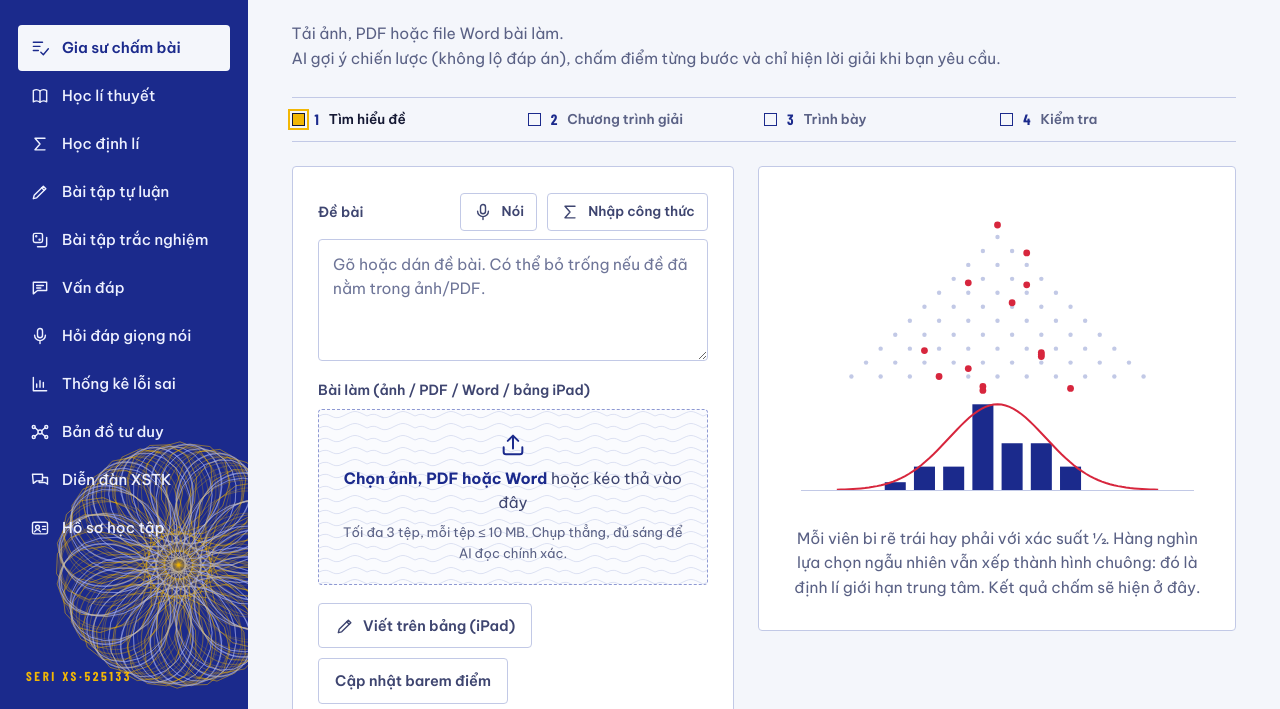
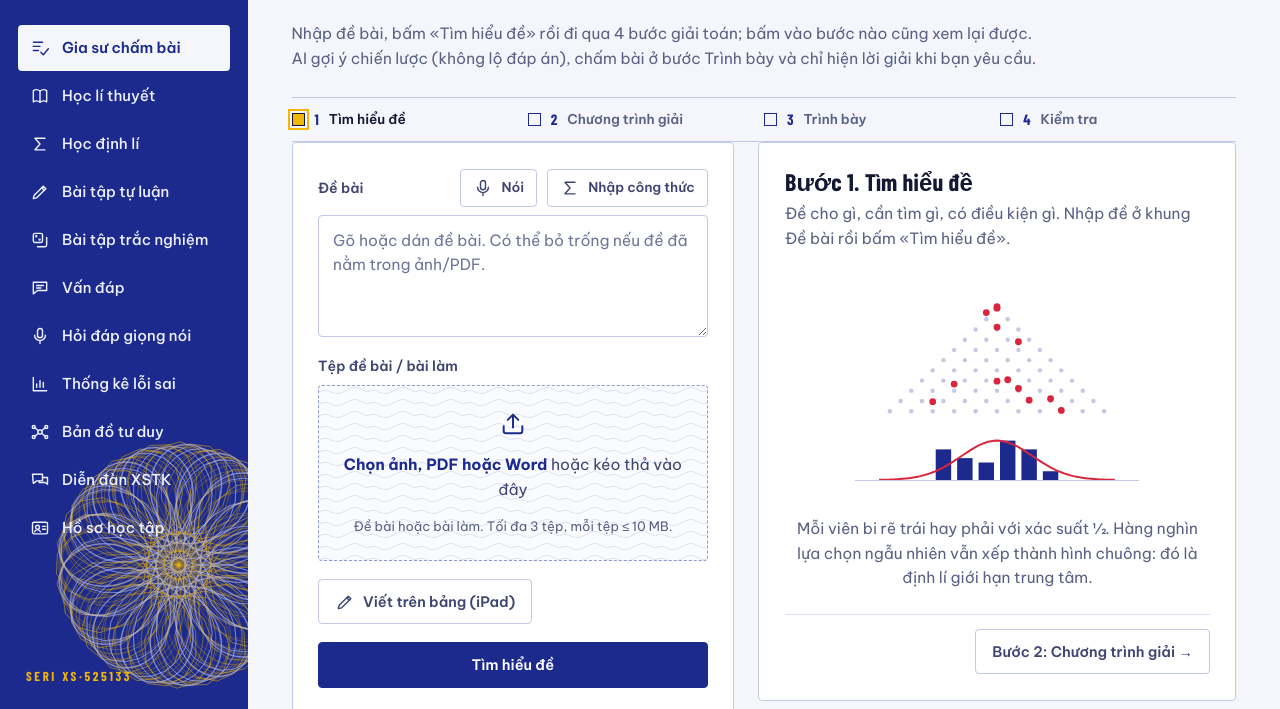
Before and after one commit to huy8791978/XSTK-ai-tutor-nhom-5, a website with bundled scripts: page public/index.html in a window 1280 px wide. Shown: the part 91-800 px from the top of the page. Built offline with nearby package versions, Linux system fonts and the light colour scheme; a web font is replaced by a local one.

Commit message:
Chấm bài: sắp xếp lại theo 4 bước Polya, bấm quay lại bước nào cũng xem được
- Khung trái chỉ còn đề bài, tệp, bảng iPad và một nút chính «Tìm hiểu đề»
- Thanh 4 bước ở trên cùng, bấm được mọi lúc; mỗi bước giữ nội dung của nó
- «Chấm điểm» và barem nằm ở bước 3 Trình bày; lời giải chi tiết ở bước 4
- Trên điện thoại, bấm một bước tự cuộn tới nội dung bước đó

Co-Authored-By: Claude Opus 5.5 <noreply@anthropic.com>

```diff
--- a/public/css/app.css
+++ b/public/css/app.css
@@ -537,3 +537,14 @@ a.row.thread-row small { display: inline; }
 .file.file-doc img { width: 44px; height: 44px; border-radius: 6px; flex: none; }
 /* A typed value on the CASIO (e.g. 0.95, 1-0.05): light key, may wrap on narrow screens */
 kbd.key.val { background: var(--paper); color: var(--ink); border: 1px solid var(--ink); white-space: normal; height: auto; min-height: 30px; padding: 4px 8px; overflow-wrap: anywhere; }
+
+/* Tutor: problem on the left, the 4 Polya steps as tabs on the right; every tab stays clickable */
+.btn-block { width: 100%; justify-content: center; }
+.work.tutor .panel.stack { gap: 18px; }
+.tutor-steps { margin: 0 0 24px; }
+.tutor-steps button { font-size: 13.5px; }
+.step-pane > h2 { margin: 0 0 6px; }
+.step-pane > .muted { margin: 0 0 14px; }
+.step-pane > .btn-row { margin-bottom: 14px; }
+.step-pane .empty canvas { max-width: 300px; }
+.step-pane .stage-nav { border-top: 1px solid var(--rule); padding-top: 14px; }
--- a/public/js/i18n.js
+++ b/public/js/i18n.js
@@ -99,6 +99,14 @@ const DICT = {
   'Tải ảnh, PDF hoặc Word bài mẫu': 'Upload a photo, PDF or Word sample', 'Đọc to': 'Read aloud', 'Dừng đọc': 'Stop reading', 'Đọc to bài làm': 'Read the work aloud',
   'Xem chữ đã đọc từ tệp': 'Show the text read from the file', 'Đính kèm ảnh/PDF/Word': 'Attach photo/PDF/Word',
   'Hãy tải ảnh/PDF/Word bài làm hoặc viết trên bảng để AI chấm.': 'Upload a photo/PDF/Word file or write on the board so the AI can grade it.',
+  'Nhập đề bài, bấm «Tìm hiểu đề» rồi đi qua 4 bước giải toán; bấm vào bước nào cũng xem lại được. AI gợi ý chiến lược (không lộ đáp án), chấm bài ở bước Trình bày và chỉ hiện lời giải khi bạn yêu cầu.': 'Enter the problem, press «Understand», then go through the 4 problem-solving steps; click any step to see it again. The AI suggests a strategy (never the answer), grades your work in the Carry out step, and shows the solution only when you ask.',
+  'Tệp đề bài / bài làm': 'Problem / work file', 'Đề bài hoặc bài làm. Tối đa 3 tệp, mỗi tệp ≤ 10 MB.': 'Problem or your work. Up to 3 files, 10 MB each.',
+  'Đề cho gì, cần tìm gì, có điều kiện gì. Nhập đề ở khung Đề bài rồi bấm «Tìm hiểu đề».': 'What is given, what to find, which conditions. Enter the problem and press «Understand».',
+  'Hướng đi và kiến thức cần dùng, không có đáp số.': 'The way forward and the knowledge to use, without the answer.',
+  'Tự trình bày lời giải, tải ảnh/PDF/Word hoặc viết trên bảng ở khung Đề bài, rồi bấm «Chấm điểm».': 'Write your solution, upload a photo/PDF/Word file or use the board, then press «Grade it».',
+  'Kiểm tra lại kết quả, xem lời giải đầy đủ, cách bấm máy CASIO và bài tương tự.': 'Check your result, see the full solution, the CASIO key steps and similar problems.',
+  'Xem chương trình giải': 'See the plan', 'Xem lời giải chi tiết': 'See the detailed solution', 'Barem điểm': 'Marking scheme',
+  'Đang xây dựng chương trình giải…': 'Building the plan…', 'Đề bài và bài làm': 'Problem and work', 'Bốn bước giải toán': 'Four problem-solving steps',
   'Trình duyệt này không có giọng đọc.': 'This browser has no speech voice.', 'Đang đọc tệp…': 'Reading the file…',
   'Tệp không có chữ để đọc.': 'The file has no text to read.', 'Không đọc được tệp.': 'Could not read the file.',
   'Đính kèm ảnh, PDF hoặc Word bài làm': 'Attach a photo, PDF or Word file of your work', 'Tối đa 3 tệp, mỗi tệp ≤ 10 MB.': 'Up to 3 files, 10 MB each.',
--- a/public/js/views/tutor.js
+++ b/public/js/views/tutor.js
@@ -1,5 +1,6 @@
-// AI Tutor: upload work (image/PDF, OCR by Gemini) → strategy / grade / detailed solution.
-import { h, icon, rich, list, run, detents, POLYA, toast, casio } from '../ui.js';
+// AI Tutor in Polya's 4 steps: understand the problem → plan → present & grade → check with the full solution.
+// The problem and the work (image/PDF/Word, OCR by Gemini) are entered once on the left; each step keeps its result.
+import { h, icon, rich, list, run, POLYA, toast, casio } from '../ui.js';
 import { ai } from '../api.js';
 import { uploader, readButton } from '../uploader.js';
 import { mathField } from '../mathinput.js';
@@ -7,21 +8,14 @@ import { chart, odometer, galton } from '../viz.js';
 import { addSession } from '../profile.js';
 import { boardToggle } from '../board.js';
 
-export const meta = { title: 'Gia sư chấm bài', lede: 'Tải ảnh, PDF hoặc file Word bài làm.\nAI gợi ý chiến lược (không lộ đáp án), chấm điểm từng bước và chỉ hiện lời giải khi bạn yêu cầu.' };
+export const meta = { title: 'Gia sư chấm bài', lede: 'Nhập đề bài, bấm «Tìm hiểu đề» rồi đi qua 4 bước giải toán; bấm vào bước nào cũng xem lại được.\nAI gợi ý chiến lược (không lộ đáp án), chấm bài ở bước Trình bày và chỉ hiện lời giải khi bạn yêu cầu.' };
 
 export function render(root) {
-  const rail = h('div', {}, detents(POLYA, ['current']));
+  // ---- Left: the problem and the work. One main action: "Tìm hiểu đề".
   const problem = mathField({ label: 'Đề bài', name: 'problem', rows: 4, placeholder: 'Gõ hoặc dán đề bài. Có thể bỏ trống nếu đề đã nằm trong ảnh/PDF.' });
-  const up = uploader({ label: 'Chọn ảnh, PDF hoặc Word bài làm' });
+  const up = uploader({ label: 'Chọn ảnh, PDF hoặc Word', hint: 'Đề bài hoặc bài làm. Tối đa 3 tệp, mỗi tệp ≤ 10 MB.' });
   const board = boardToggle();
-  const barem = mathField({ label: 'Barem điểm (tuỳ chọn)', name: 'barem', rows: 3, placeholder: 'Ví dụ: Đặt biến cố 1đ; Công thức đầy đủ 2đ; Bayes 4đ; Kết luận 1đ…' });
-  const baremBox = h('div', { hidden: true }, barem);
-  const bBarem = h('button.btn.btn-ghost', { type: 'button', 'aria-expanded': 'false', onclick: () => { baremBox.hidden = !baremBox.hidden; bBarem.setAttribute('aria-expanded', String(!baremBox.hidden)); } }, 'Cập nhật barem điểm');
-  const out = h('div', {}, empty());
-
-  const bStrat = h('button.btn', { type: 'button' }, 'Chiến lược giải');
-  const bGrade = h('button.btn.btn-primary', { type: 'button' }, 'Chấm điểm');
-  const bSolve = h('button.btn', { type: 'button' }, 'Lời giải chi tiết');
+  const bStart = h('button.btn.btn-primary.btn-block', { type: 'button' }, 'Tìm hiểu đề');
 
   const payload = () => ({
     problem: problem.querySelector('textarea').value.trim(),
@@ -34,43 +28,102 @@ export function render(root) {
     if (!p.problem && !p.files.length && !p.docs.length) { toast('Hãy nhập đề bài hoặc tải tệp lên.'); return false; }
     return true;
   };
-  const setRail = (states) => rail.replaceChildren(detents(POLYA, states));
 
-  bStrat.onclick = () => { const p = payload(); if (!need(p)) return; run(bStrat, out, async () => {
-    const d = await ai('strategy', p); setRail(['done', 'current']); return strategyView(d);
+  // ---- Right: the 4 Polya steps. Every step keeps its own content, and every tab stays clickable,
+  // so the student can go back to any earlier step and read it again.
+  const has = [false, false, false, false];
+  let cur = 0;
+  const tabs = h('ol.detents.steps.tutor-steps', { 'aria-label': 'Bốn bước giải toán' });
+  const out = POLYA.map(() => h('div'));
+  const nav = (i) => h('div.stage-nav', {},
+    i > 0 ? h('button.btn.btn-ghost', { type: 'button', onclick: () => go(i - 1, true) }, `← Bước ${i}: ${POLYA[i - 1]}`) : h('span'),
+    i < 3 ? h('button.btn.btn-ghost', { type: 'button', onclick: () => go(i + 1, true) }, `Bước ${i + 2}: ${POLYA[i + 1]} →`) : null);
+
+  const barem = mathField({ label: 'Barem điểm (tuỳ chọn)', name: 'barem', rows: 3, placeholder: 'Ví dụ: Đặt biến cố 1đ; Công thức đầy đủ 2đ; Bayes 4đ; Kết luận 1đ…' });
+  const baremBox = h('div', { hidden: true }, barem);
+  const bBarem = h('button.btn.btn-ghost', { type: 'button', 'aria-expanded': 'false', onclick: () => { baremBox.hidden = !baremBox.hidden; bBarem.setAttribute('aria-expanded', String(!baremBox.hidden)); } }, 'Barem điểm');
+  const bPlan = h('button.btn', { type: 'button' }, 'Xem chương trình giải');
+  const bGrade = h('button.btn.btn-primary', { type: 'button' }, 'Chấm điểm');
+  const bSolve = h('button.btn.btn-primary', { type: 'button' }, 'Xem lời giải chi tiết');
+
+  out[0].append(empty());
+  out[1].append(h('div.btn-row', {}, bPlan));
+  const steps = [
+    [h('p.muted', {}, 'Đề cho gì, cần tìm gì, có điều kiện gì. Nhập đề ở khung Đề bài rồi bấm «Tìm hiểu đề».'), out[0]],
+    [h('p.muted', {}, 'Hướng đi và kiến thức cần dùng, không có đáp số.'), out[1]],
+    [h('p.muted', {}, 'Tự trình bày lời giải, tải ảnh/PDF/Word hoặc viết trên bảng ở khung Đề bài, rồi bấm «Chấm điểm».'),
+      h('div.btn-row', {}, bGrade, bBarem), baremBox, out[2]],
+    [h('p.muted', {}, 'Kiểm tra lại kết quả, xem lời giải đầy đủ, cách bấm máy CASIO và bài tương tự.'), h('div.btn-row', {}, bSolve), out[3]],
+  ].map((kids, i) => h('div.step-pane', { hidden: i !== 0 }, h('h2', {}, `Bước ${i + 1}. ${POLYA[i]}`), ...kids, nav(i)));
+
+  function go(i, reveal = false) {
+    cur = i;
+    tabs.replaceChildren(...POLYA.map((label, j) => h('li', { 'data-state': j === cur ? 'current' : has[j] ? 'done' : 'todo' },
+      h('button', { type: 'button', 'aria-current': j === cur ? 'step' : null, onclick: () => go(j, true) }, h('b', {}, String(j + 1)), label))));
+    steps.forEach((s, j) => { s.hidden = j !== cur; });
+    // On a phone the step sits below the problem form: bring it into view when the student picks a step.
+    const top = steps[cur].getBoundingClientRect().top;
+    if (reveal && (top < 0 || top > innerHeight * 0.6)) steps[cur].scrollIntoView({ block: 'start' });
+  }
+
+  // One strategy call fills steps 1 and 2.
+  const understand = (btn) => { const p = payload(); if (!need(p)) return; go(0); run(btn, out[0], async () => {
+    const d = await ai('strategy', p);
+    has[0] = has[1] = true;
+    out[1].replaceChildren(planView(d));
+    go(0);
+    return understandView(d);
   }, 'Đang phân tích đề…'); };
-  bGrade.onclick = () => { const p = payload(); if (!need(p, true)) return; run(bGrade, out, async () => {
+  bStart.onclick = () => understand(bStart);
+  bPlan.onclick = () => { const p = payload(); if (!need(p)) return; run(bPlan, out[1], async () => {
+    const d = await ai('strategy', p);
+    has[0] = has[1] = true;
+    out[0].replaceChildren(understandView(d));
+    go(1);
+    return planView(d);
+  }, 'Đang xây dựng chương trình giải…'); };
+  bGrade.onclick = () => { const p = payload(); if (!need(p, true)) return; run(bGrade, out[2], async () => {
     const d = await ai('grade', p);
     const serial = addSession({ feature: 'tutor', topic: d.mistakes?.[0]?.topic || 'Khác', score: d.score, mistakes: d.mistakes });
-    setRail(['done', 'done', 'done', 'current']); return gradeView(d, serial);
+    has[2] = true; go(2);
+    return gradeView(d, serial);
   }, 'Đang đọc bài làm và chấm điểm…'); };
-  bSolve.onclick = () => { const p = payload(); if (!need(p)) return; run(bSolve, out, async () => {
-    const d = await ai('solve', p); setRail(['done', 'done', 'done', 'done']); return solveView(d);
+  bSolve.onclick = () => { const p = payload(); if (!need(p)) return; run(bSolve, out[3], async () => {
+    const d = await ai('solve', p);
+    has[3] = true; go(3);
+    return solveView(d);
   }, 'Đang viết lời giải…'); };
 
-  root.append(rail, h('div.work', {},
-    h('section.panel.stack', { 'aria-label': 'Bài làm' }, problem, h('div.field', {}, h('span', {}, 'Bài làm (ảnh / PDF / Word / bảng iPad)'), up.el),
-      h('div.btn-row', {}, board.btn, bBarem), board.wrap, baremBox,
-      h('div.btn-row', {}, bStrat, bGrade, bSolve)),
-    h('section.panel.sticky-col', { 'aria-label': 'Kết quả' }, out)));
+  go(0);
+  root.append(tabs, h('div.work.tutor', {},
+    h('section.panel.stack', { 'aria-label': 'Đề bài và bài làm' },
+      problem,
+      h('div.field', {}, h('span', {}, 'Tệp đề bài / bài làm'), up.el),
+      h('div.btn-row', {}, board.btn), board.wrap,
+      bStart),
+    h('section.panel.sticky-col', { 'aria-label': 'Bước đang xem' }, ...steps)));
 }
 
 function empty() {
   const c = h('canvas', { role: 'img', 'aria-label': 'Bảng Galton: các viên bi rơi ngẫu nhiên tạo thành phân phối gần chuẩn' });
-  const box = h('div.empty', {}, c, h('p', {}, 'Mỗi viên bi rẽ trái hay phải với xác suất ½. Hàng nghìn lựa chọn ngẫu nhiên vẫn xếp thành hình chuông: đó là định lí giới hạn trung tâm. Kết quả chấm sẽ hiện ở đây.'));
+  const box = h('div.empty', {}, c, h('p', {}, 'Mỗi viên bi rẽ trái hay phải với xác suất ½. Hàng nghìn lựa chọn ngẫu nhiên vẫn xếp thành hình chuông: đó là định lí giới hạn trung tâm.'));
   requestAnimationFrame(() => c.isConnected && galton(c));
   return box;
 }
 
 function section(title, ...kids) { return [h('h3', {}, title), ...kids]; }
 
-export function strategyView(d) {
+/** Step 1: what is given, what to find, conditions. */
+export function understandView(d) {
   return h('div', {},
-    h('h2', {}, 'Chiến lược giải'),
-    h('p.muted', {}, 'Gợi ý hướng đi, không có đáp số. Tự làm rồi bấm "Chấm điểm".'),
-    d.topic ? h('div.tags', { style: 'margin-top:10px' }, h('span.tag.topic', {}, d.topic)) : null,
+    d.topic ? h('div.tags', {}, h('span.tag.topic', {}, d.topic)) : null,
     ...section('Cái đã cho', list(d.given)), ...section('Cái phải tìm', list(d.find)),
-    d.conditions?.length ? section('Điều kiện', list(d.conditions)) : [],
+    d.conditions?.length ? section('Điều kiện', list(d.conditions)) : []);
+}
+
+/** Step 2: the plan as guiding questions, the knowledge to use, common traps. No answer. */
+export function planView(d) {
+  return h('div', {},
     ...section('Chương trình giải', list(d.plan, true)),
     ...section('Kiến thức cần dùng', list(d.knowledge)),
     d.pitfalls?.length ? section('Sai lầm hay gặp', list(d.pitfalls)) : [],
```
